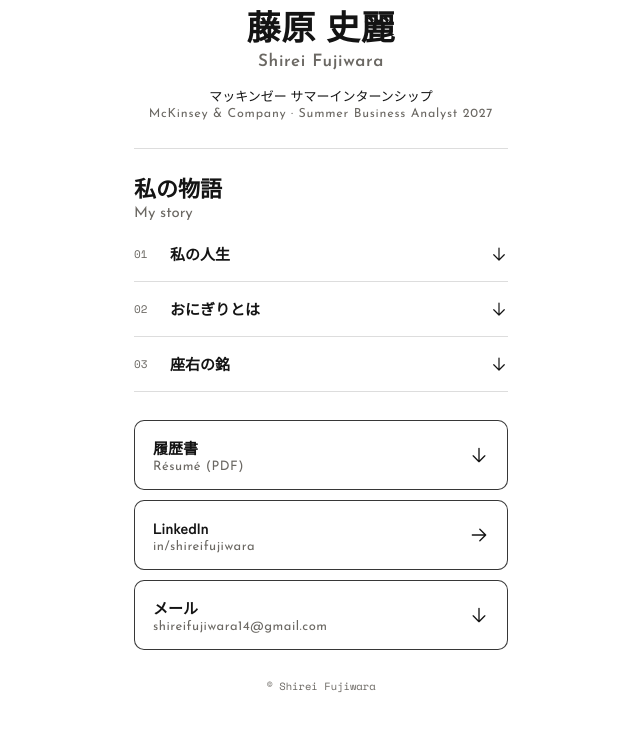
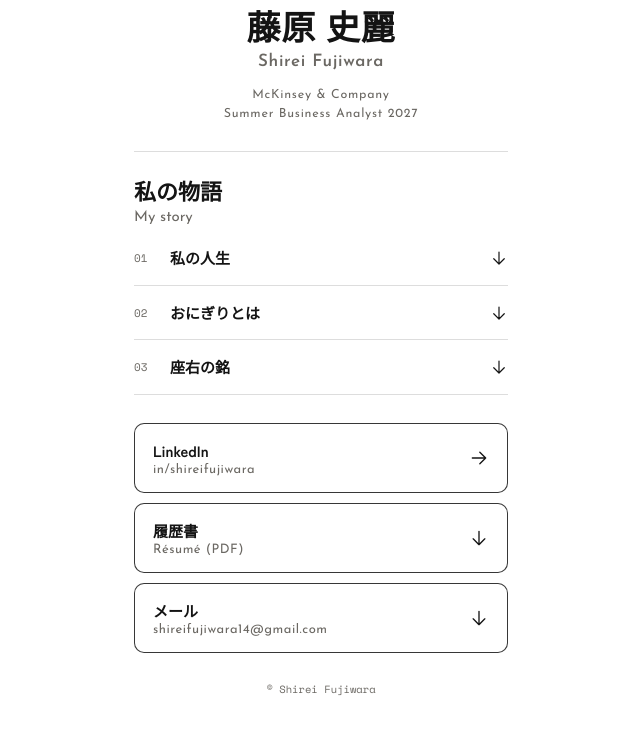
Before and after one commit to shireifujiwara/shireifujiwara.github.io, a plain HTML site: page index.html in a window 1280 px wide. Shown: the part 194-928 px from the top of the page, without its empty margins (319-959 px from the left). Drawn offline with nearby package versions, Linux system fonts and the light colour scheme.

Commit message:
Add files via upload

```diff
--- a/index.html
+++ b/index.html
@@ -27,7 +27,7 @@
   .en-name{font-family:var(--en);font-weight:600;font-size:17px;color:var(--muted);letter-spacing:.04em;margin-top:6px}
   .role{margin-top:16px;display:flex;flex-direction:column;gap:3px}
   .role .jp{font-weight:500;font-size:13px}
-  .role .en{font-family:var(--en);font-size:12.5px;color:var(--muted);letter-spacing:.06em}
+  .role .en{font-family:var(--en);font-size:12.5px;line-height:1.5;color:var(--muted);letter-spacing:.06em}
 
   /* story */
   .story{border-top:1px solid var(--line);padding-top:24px}
@@ -79,8 +79,7 @@
     <h1>藤原 史麗</h1>
     <p class="en-name">Shirei Fujiwara</p>
     <div class="role">
-      <p class="jp">マッキンゼー サマーインターンシップ</p>
-      <p class="en"><span class="nw">McKinsey &amp; Company</span> · <span class="nw">Summer Business Analyst 2027</span></p>
+            <p class="en">McKinsey &amp; Company<br>Summer Business Analyst 2027</p>
     </div>
   </section>
 
@@ -123,6 +122,13 @@
   </section>
 
   <nav class="links">
+    <a class="card" href="https://www.linkedin.com/in/shireifujiwara/" target="_blank" rel="noopener">
+      <span class="head">
+        <span class="labels"><span class="jp" style="display:block">LinkedIn</span><span class="en" style="display:block">in/shireifujiwara</span></span>
+        <svg class="arrow" viewBox="0 0 24 24" fill="none" stroke="currentColor" stroke-width="1.6" stroke-linecap="round" stroke-linejoin="round"><path d="M4 12h16M13 5l7 7-7 7"/></svg>
+      </span>
+    </a>
+
     <details class="card">
       <summary class="head">
         <span class="labels"><span class="jp" style="display:block">履歴書</span><span class="en" style="display:block">Résumé (PDF)</span></span>
@@ -137,12 +143,6 @@
       </div>
     </details>
 
-    <a class="card" href="https://www.linkedin.com/in/shireifujiwara/" target="_blank" rel="noopener">
-      <span class="head">
-        <span class="labels"><span class="jp" style="display:block">LinkedIn</span><span class="en" style="display:block">in/shireifujiwara</span></span>
-        <svg class="arrow" viewBox="0 0 24 24" fill="none" stroke="currentColor" stroke-width="1.6" stroke-linecap="round" stroke-linejoin="round"><path d="M4 12h16M13 5l7 7-7 7"/></svg>
-      </span>
-    </a>
 
     <details class="card">
       <summary class="head">
```
